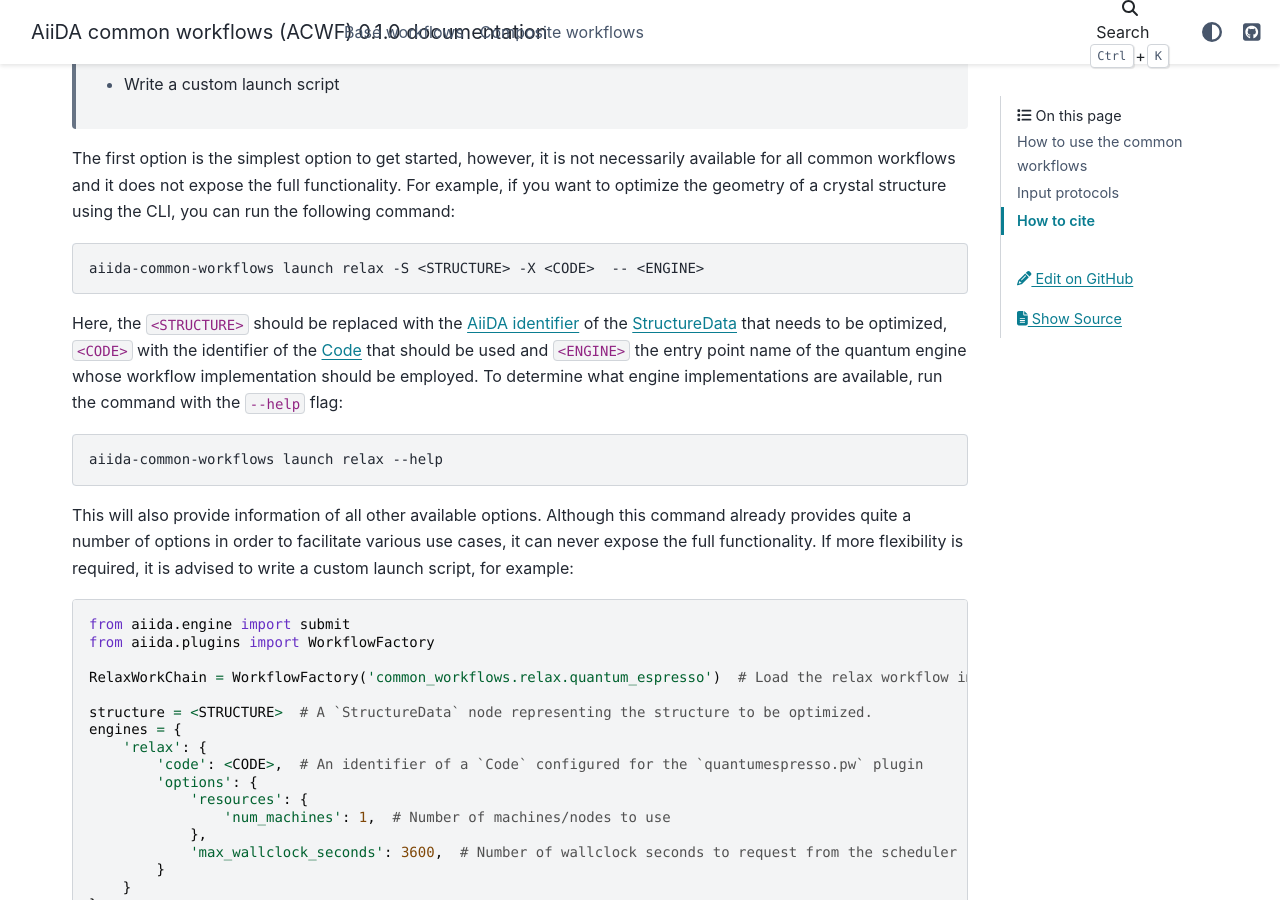
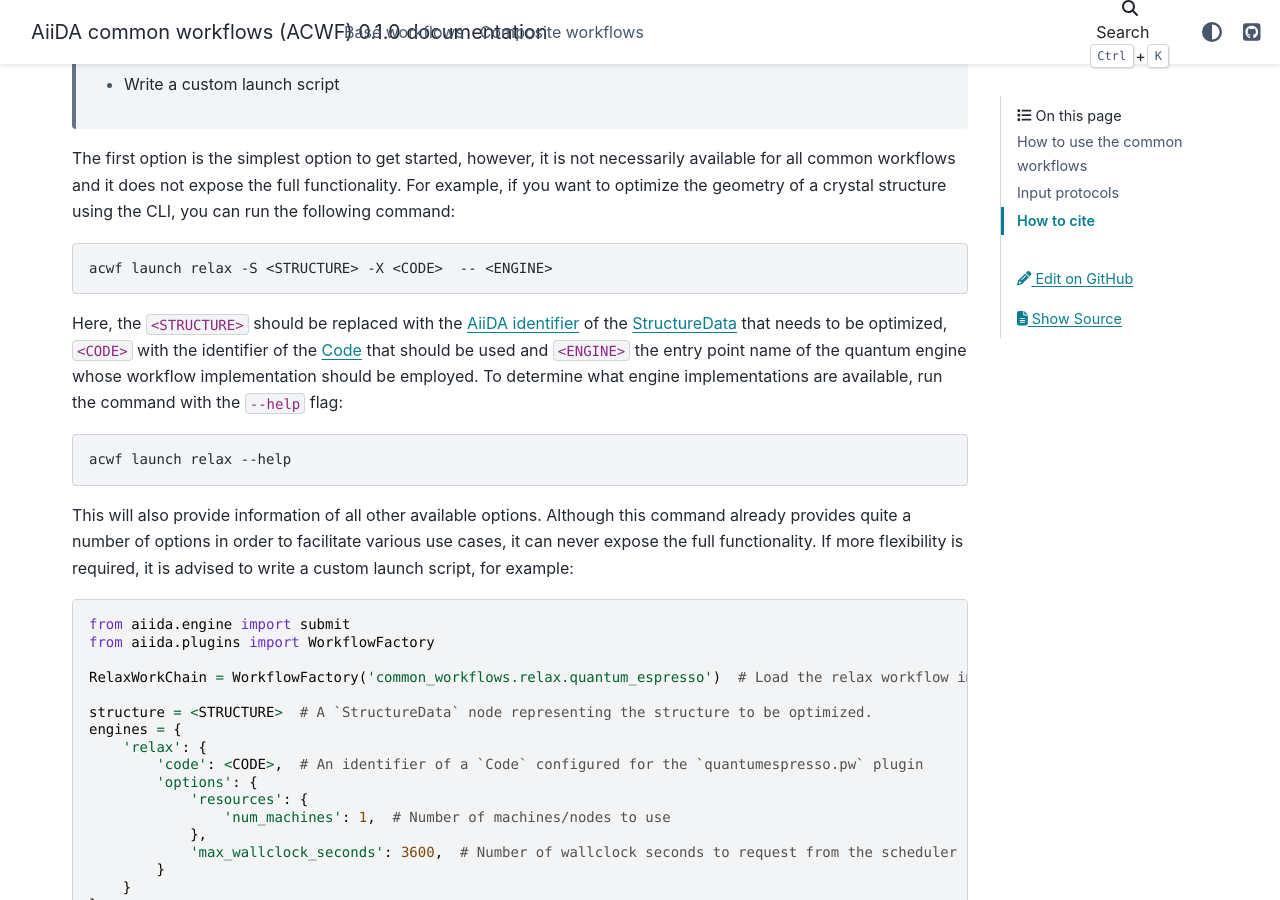
Before and after one commit to aiidateam/aiida-common-workflows, a Sphinx documentation site: the page built from docs/source/index.rst, in a window 1280 px wide and 900 px high, scrolled down 1267 px. Built offline with Sphinx 7.4.7 and the PyData theme 0.15.4, drawn with Linux system fonts in a browser that asks for light colours.

Commit message:
CLI: Add entry point for CLI as `acwf` (#297)
Currently the CLI executable is called `aiida-common-workflows` which is
quite long. Now that we have introduced ACWF as the official acronym for
the project, the CLI should also be invokable as `acwf`. To not break
backwards compatibility `aiida-common-workflows` is kept along side for
now.

```diff
--- a/docs/source/index.rst
+++ b/docs/source/index.rst
@@ -70,14 +70,14 @@ For example, if you want to optimize the geometry of a crystal structure using t
 
 .. code:: console
 
-    aiida-common-workflows launch relax -S <STRUCTURE> -X <CODE>  -- <ENGINE>
+    acwf launch relax -S <STRUCTURE> -X <CODE>  -- <ENGINE>
 
 Here, the ``<STRUCTURE>`` should be replaced with the `AiiDA identifier`_ of the `StructureData`_ that needs to be optimized, ``<CODE>`` with the identifier of the `Code`_ that should be used and ``<ENGINE>`` the entry point name of the quantum engine whose workflow implementation should be employed.
 To determine what engine implementations are available, run the command with the ``--help`` flag:
 
 .. code:: console
 
-    aiida-common-workflows launch relax --help
+    acwf launch relax --help
 
 This will also provide information of all other available options.
 Although this command already provides quite a number of options in order to facilitate various use cases, it can never expose the full functionality.
--- a/docs/source/workflows/base/relax/index.rst
+++ b/docs/source/workflows/base/relax/index.rst
@@ -219,7 +219,7 @@ For the relaxation workflow:
 
 .. code:: console
 
-    aiida-common-workflows launch relax <OPTIONS>  -- <ENGINE>
+    acwf launch relax <OPTIONS>  -- <ENGINE>
 
 The available ``<ENGINE>`` are:
 
--- a/docs/source/workflows/composite/dc.rst
+++ b/docs/source/workflows/composite/dc.rst
@@ -128,7 +128,7 @@ For the DC workflow:
 
 .. code:: console
 
-    aiida-common-workflows launch dissociation-curve <OPTIONS> -- <ENGINE>
+    acwf launch dissociation-curve <OPTIONS> -- <ENGINE>
 
 The available ``<ENGINE>`` and ``<OPTIONS>`` are the same of the :ref:`relaxation CLI <relax-cli>`, with the exception of the ``-P`` and ``-r`` option.
 
--- a/docs/source/workflows/composite/eos.rst
+++ b/docs/source/workflows/composite/eos.rst
@@ -126,7 +126,7 @@ For the eos workflow:
 
 .. code:: console
 
-    aiida-common-workflows launch eos <OPTIONS> -- <ENGINE>
+    acwf launch eos <OPTIONS> -- <ENGINE>
 
 The available ``<ENGINE>`` and ``<OPTIONS>`` are the same of the :ref:`relaxation CLI <relax-cli>`, with the exception of the ``-P`` option and a limitation on the allowed relaxation types.
 
--- a/pyproject.toml
+++ b/pyproject.toml
@@ -71,6 +71,7 @@ tests = [
 
 [project.scripts]
 aiida-common-workflows = 'aiida_common_workflows.cli:cmd_root'
+acwf = 'aiida_common_workflows.cli:cmd_root'
 
 [project.entry-points.'aiida.workflows']
 'common_workflows.dissociation_curve' = 'aiida_common_workflows.workflows.dissociation:DissociationCurveWorkChain'
```
Also changed, not shown: 1 other file.
